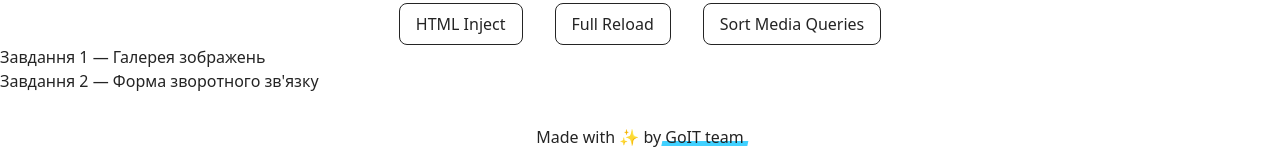
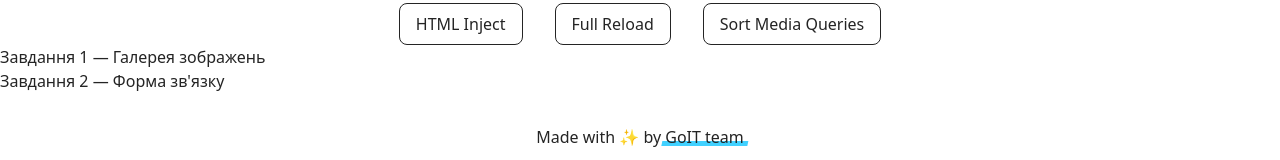
Before and after one commit to Panasenko-Vitalii-2005/goit-js-hw-09, a website built with Vite: page src/index.html in a window 1280 px wide. Shown: the part 631-791 px from the top of the page. Built offline with nearby package versions, Linux system fonts and the light colour scheme.

```diff
--- a/src/index.html
+++ b/src/index.html
@@ -17,7 +17,7 @@
       <ul>
         <li><a href="./1-gallery.html">Завдання 1 — Галерея зображень</a></li>
         <li>
-          <a href="./2-form.html">Завдання 2 — Форма зворотного зв'язку</a>
+          <a href="./2-form.html">Завдання 2 — Форма зв'язку</a>
         </li>
       </ul>
     </main>
```
